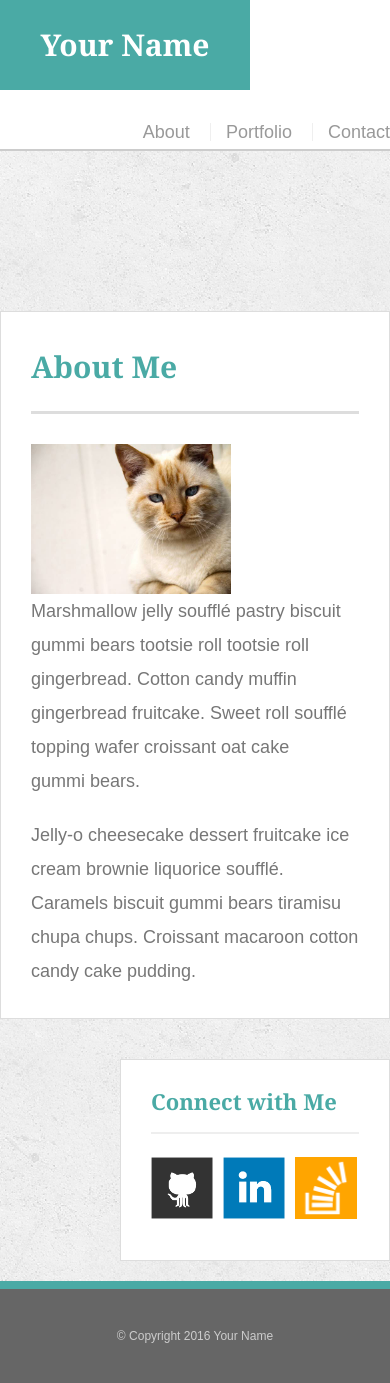
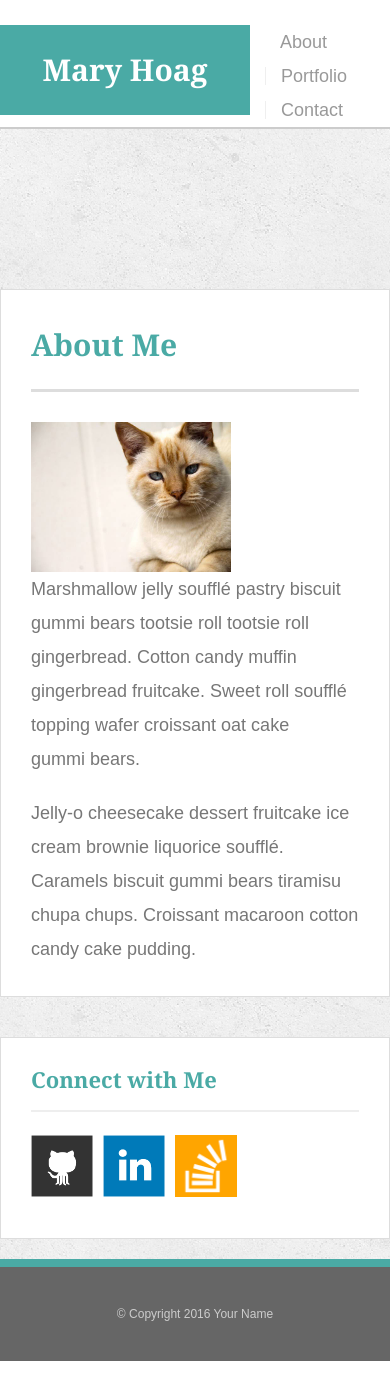
Before and after one commit to maryhoag/hw2, a PHP site: page / in a window 390 px wide. After the commit the page ends 1361 px from the top, so only its background shows below. Run offline with PHP 8.4, Linux system fonts and the light colour scheme.

Commit message:
added css

```diff
--- a/assets/css/style.css
+++ b/assets/css/style.css
@@ -217,10 +217,25 @@ input[type=submit] {
 
 }
 @media screen and (min-width: 640px) and (max-width: 768px) {
+	.sidebar {
+		max-width: 100%;
+	}
+	.main-section {
+		max-width: 100%;
+	}
 
 }
 @media screen and (max-width: 640px) {
 	#masthead {
 		position: static;
 	}
+	nav {
+		float: none;
+	}
+	.sidebar {
+		max-width: 100%;
+	}
+	.main-section {
+		max-width: 100%;
+	}
 }
--- a/contact.html
+++ b/contact.html
@@ -3,7 +3,7 @@
 <head>
 	<meta charset="UTF-8">
 	<meta name="viewport" content="width=device-width">
-	<title>Contact | Your Name</title>
+	<title>Contact | Mary Hoag</title>
 	<link rel="stylesheet" type="text/css" href="assets/css/reset.css">
 	<link rel="stylesheet" type="text/css" href="assets/css/style.css">
 </head>
@@ -11,7 +11,7 @@
 
 	<header id="masthead">
 		<div class="container">
-			<a href="index.html" id="logo">Your Name</a>
+			<a href="index.html" id="logo">Mary Hoag</a>
 			<nav>
 				<a href="index.html">About</a>
 				<a href="portfolio.html">Portfolio</a>
--- a/index.html
+++ b/index.html
@@ -3,7 +3,7 @@
 <head>
 	<meta charset="UTF-8">
 	<meta name="viewport" content="width=device-width">
-	<title>About | Your Name</title>
+	<title>About | Mary Hoag</title>
 	<link rel="stylesheet" type="text/css" href="assets/css/reset.css">
 	<link rel="stylesheet" type="text/css" href="assets/css/style.css">
 </head>
@@ -11,7 +11,7 @@
 
 	<header id="masthead">
 		<div class="container">
-			<a href="index.html" id="logo">Your Name</a>
+			<a href="index.html" id="logo">Mary Hoag</a>
 			<nav>
 				<a href="index.html">About</a>
 				<a href="portfolio.html">Portfolio</a>
--- a/portfolio.html
+++ b/portfolio.html
@@ -3,7 +3,7 @@
 <head>
 	<meta charset="UTF-8">
 	<meta name="viewport" content="width=device-width">
-	<title>Portfolio | Your Name</title>
+	<title>Portfolio | Mary Hoag</title>
 	<link rel="stylesheet" type="text/css" href="assets/css/reset.css">
 	<link rel="stylesheet" type="text/css" href="assets/css/style.css">
 </head>
@@ -11,7 +11,7 @@
 
 	<header id="masthead">
 		<div class="container">
-			<a href="index.html" id="logo">Your Name</a>
+			<a href="index.html" id="logo">Mary Hoag</a>
 			<nav>
 				<a href="index.html">About</a>
 				<a href="portfolio.html">Portfolio</a>
```
